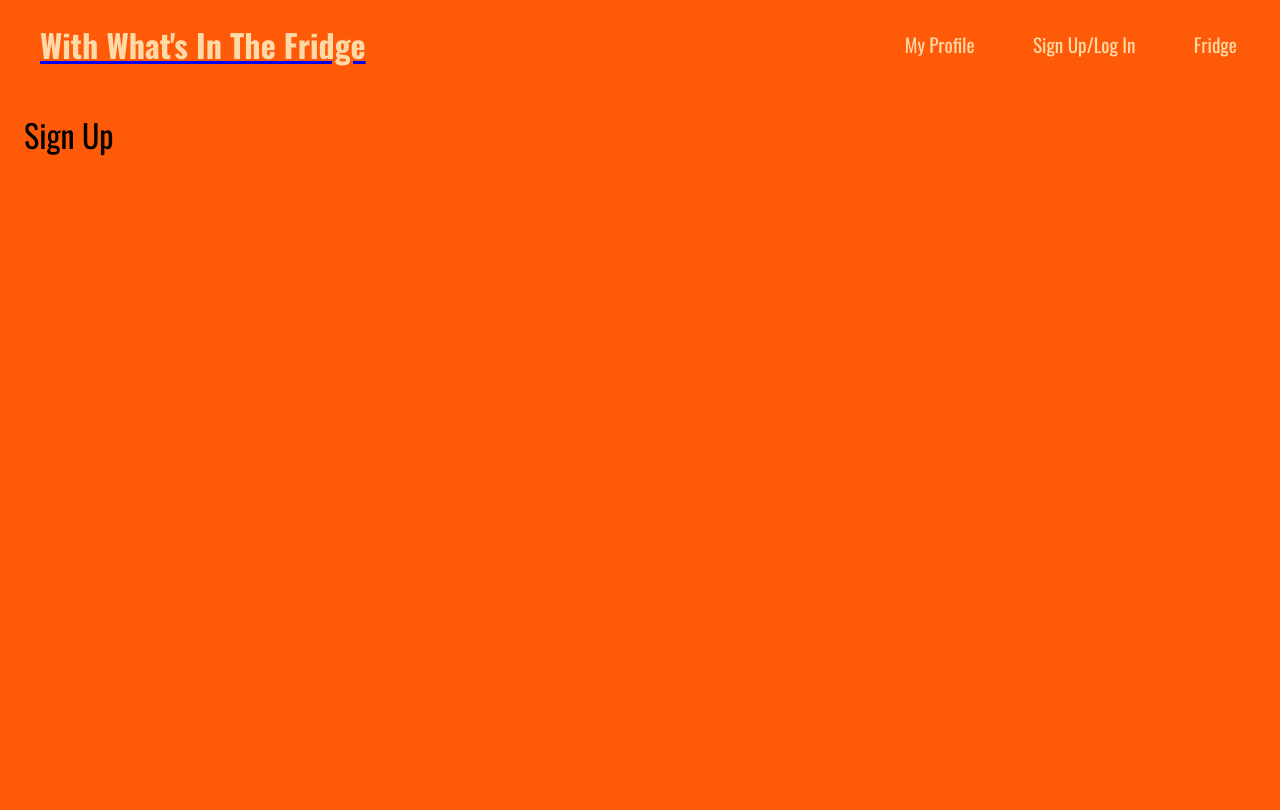
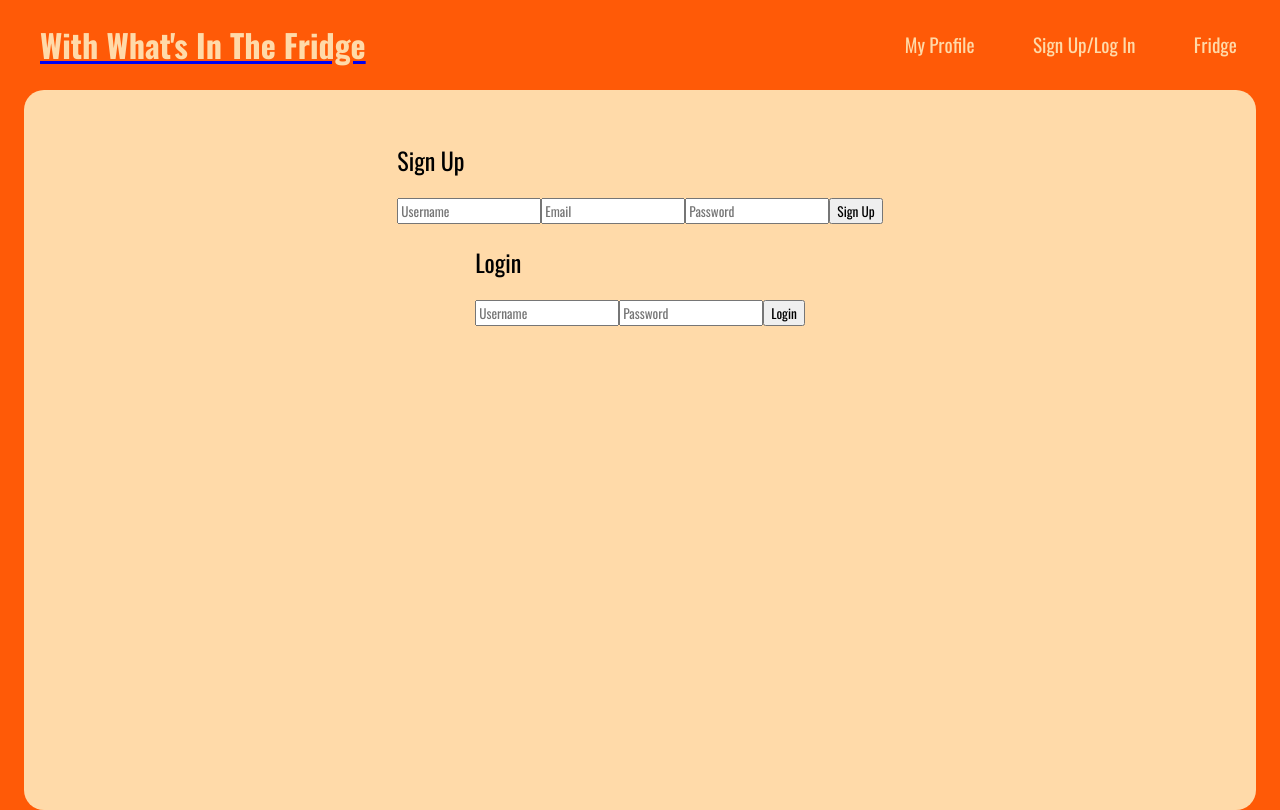
Before and after one commit to cassidykovell/with-whats-in-the-fridge, a React (Vite) app in the folder client/: page /signup in a window 1280 px wide. Built offline with nearby package versions, Linux system fonts and the light colour scheme.

Commit message:
basic sign up and login react code

```diff
--- /dev/null
+++ b/client/src/components/Sign.jsx
@@ -0,0 +1,68 @@
+import React, { useState } from "react";
+
+const Sign = () => {
+  const [signUpUsername, setSignUpUsername] = useState('');
+  const [signUpEmail, setSignUpEmail] = useState('');
+  const [signUpPassword, setSignUpPassword] = useState('');
+
+  const [loginUsername, setLoginUsername] = useState('');
+  const [loginPassword, setLoginPassword] = useState('');
+
+  const handleSignUp = () => {
+    // Handle sign up logic here
+    console.log("Signing up...");
+  };
+
+  const handleLogin = () => {
+    // Handle login logic here
+    console.log("Logging in...");
+  };
+
+  return (
+    <div className="sign-container">
+      <div className="sign-up-form">
+        <h2>Sign Up</h2>
+        <input
+          type="text"
+          placeholder="Username"
+          value={signUpUsername}
+          onChange={(e) => setSignUpUsername(e.target.value)}
+        />
+        <input
+          type="email"
+          placeholder="Email"
+          value={signUpEmail}
+          onChange={(e) => setSignUpEmail(e.target.value)}
+        />
+        <input
+          type="password"
+          placeholder="Password"
+          value={signUpPassword}
+          onChange={(e) => setSignUpPassword(e.target.value)}
+        />
+        <button onClick={handleSignUp}>Sign Up</button>
+      </div>
+
+      <div className="divider"></div>
+
+      <div className="login-form">
+        <h2>Login</h2>
+        <input
+          type="text"
+          placeholder="Username"
+          value={loginUsername}
+          onChange={(e) => setLoginUsername(e.target.value)}
+        />
+        <input
+          type="password"
+          placeholder="Password"
+          value={loginPassword}
+          onChange={(e) => setLoginPassword(e.target.value)}
+        />
+        <button onClick={handleLogin}>Login</button>
+      </div>
+    </div>
+  );
+};
+
+export default Sign;
--- a/client/src/index.css
+++ b/client/src/index.css
@@ -221,3 +221,17 @@ a {
   font-size: 1.2rem;
   color: #333;
 }
+
+.sign-container {
+  position: relative;
+  width: 100%;
+  height: 90vh;
+  overflow: hidden;
+  background-color: rgb(255, 218, 169);
+  box-sizing: border-box;
+  display: flex;
+  flex-direction: column;
+  align-items: center;
+  border-radius: 20px;
+  padding: 2rem ;
+}
--- a/client/src/pages/SignUp.jsx
+++ b/client/src/pages/SignUp.jsx
@@ -1,7 +1,10 @@
 import React from 'react';
+import Sign from '../components/Sign';
 
 const SignUp = () => {
-  return <h1>Sign Up</h1>;
+  return<div>
+  <Sign />
+</div>
 };
 
 export default SignUp;
```
